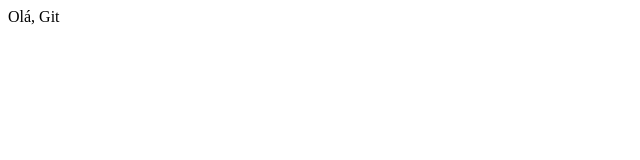
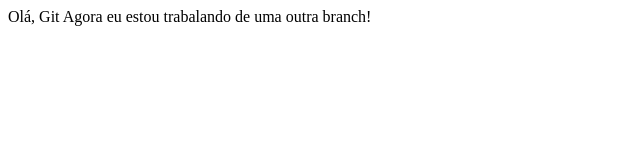
Before and after one commit to AmadeusDelfino/AmadeusDelfino.github.io, a plain HTML site: page index.html in a window 1280 px wide. Shown: the whole page, without its empty margins (0-640 px from the left). Drawn offline with Linux system fonts and the light colour scheme.

Commit message:
Modifiquei o arquivo index.html

```diff
--- a/index.html
+++ b/index.html
@@ -1,5 +1,6 @@
 <html>
   <body>
     Olá, Git
+    Agora eu estou trabalando de uma outra branch!
   </body>
 </html>
```
